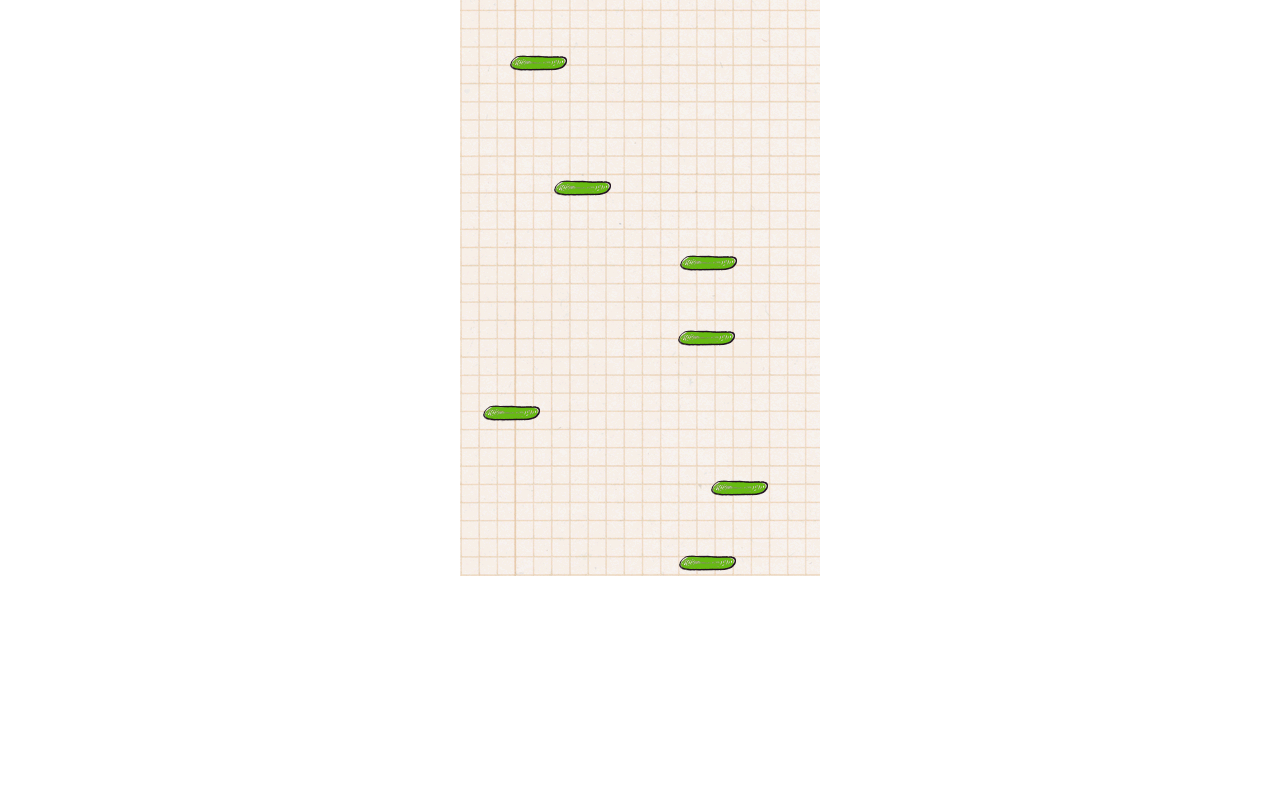
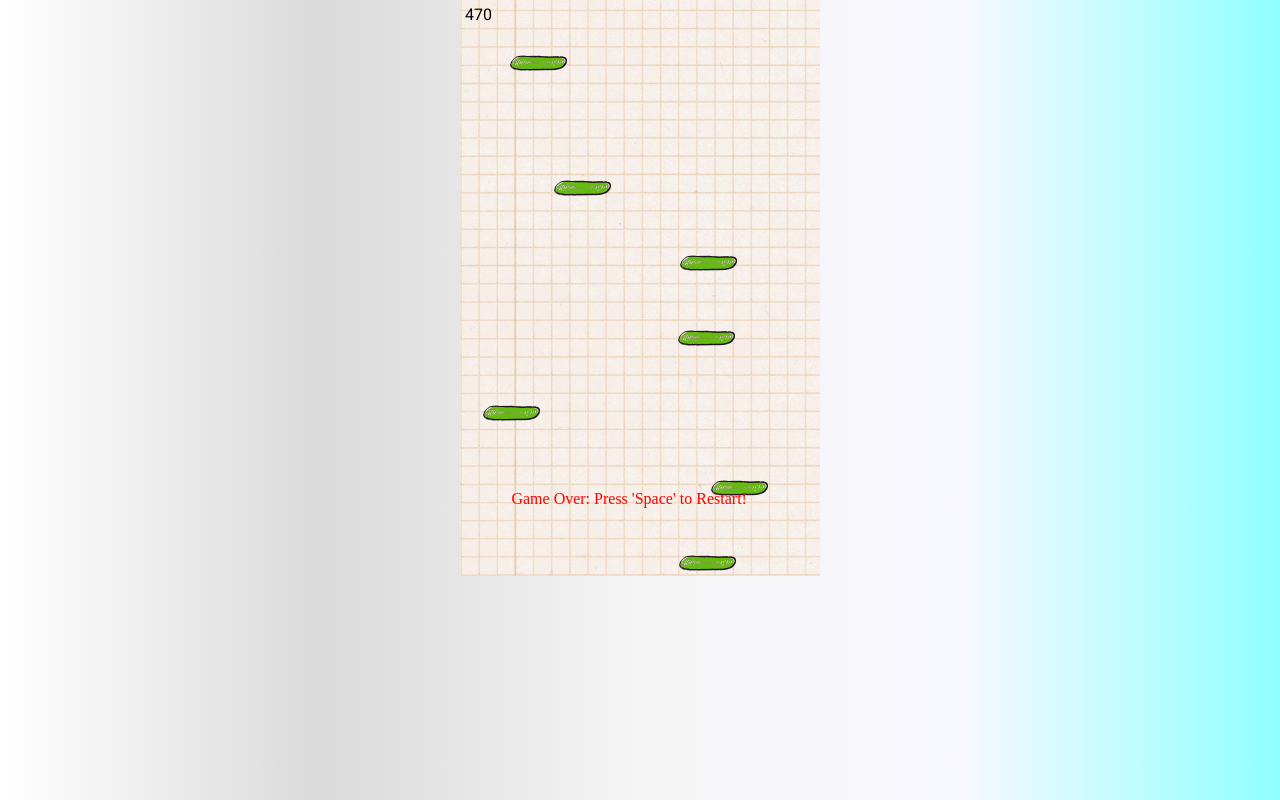
Before and after one commit to a-aar0n47/WebGameDev, a plain HTML site: page main/doodleJump/index.html in a window 1280 px wide. Drawn offline with Linux system fonts and the light colour scheme.

Commit message:
Almost done😁

```diff
--- a/main/doodleJump/game.js
+++ b/main/doodleJump/game.js
@@ -11,6 +11,14 @@ let doodlerY = (canvasHeight * (7/8)) - doodlerHeight;
 let doodlerRightImg;
 let doodlerLeftImg;
 
+let doodler = {
+    img: null,
+    x: doodlerX,
+    y: doodlerY,
+    width: doodlerWidth,
+    height: doodlerHeight
+}
+
 //game physics
 let velocityX = 0;
 let velocityY = 0;//doodler jump speed
@@ -23,15 +31,9 @@ let platformWidth = 60;
 let platformHeight = 18;
 let platformImg;
 
-
-let doodler = {
-    img: null,
-    x: doodlerX,
-    y: doodlerY,
-    width: doodlerWidth,
-    height: doodlerHeight
-}
-
+let score = 0;
+let maxScore = 0;
+let gameOver = false;
 
 window.onload = function() {
     canvas = document.getElementById("canvas");
@@ -63,6 +65,9 @@ window.onload = function() {
 
 const update = () => {
     requestAnimationFrame(update)
+    if (gameOver) {//if gameOver == true, we stop updating canvas
+        return;
+    }
     context.clearRect(0, 0, canvas.width, canvas.height);
     //drawing doodler
     doodler.x += velocityX;
@@ -76,7 +81,9 @@ const update = () => {
 
     velocityY += gravity;
     doodler.y += velocityY
-
+    if (doodler.y > canvas.height) {
+        gameOver = true;
+    }
     context.drawImage(doodler.img, doodler.x, doodler.y, doodler.width, doodler.height);
     //drawing platforms
     for (let i = 0; i < platformArray.length; i++) {
@@ -95,6 +102,18 @@ const update = () => {
         platformArray.shift();//removes first element from the array
         newPlatform()
     }
+
+    //updating score and gameOver message
+    updateScore();
+    context.fillStyle = "black";
+    context.font = "16px Roboto";
+    context.fillText(score, 5, 20);
+
+    if (gameOver) {
+        context.fillStyle = "red";
+        context.font = "16px 'Poppins'"
+        context.fillText("Game Over: Press 'Space' to Restart!", canvasWidth/7, canvasHeight * (7/8));
+    }
 }
 
 
@@ -106,6 +125,22 @@ const moveDoodler = (e) => {
     else if(e.keyCode === 37 || e.keyCode === 65) {//move left using arrowLeft and "a"
         velocityX = -4;
         doodler.img = doodlerLeftImg;
+    }
+    else if(e.keyCode === 32 && gameOver) {
+        //reseting game when space bar is clicked and gameOver === true
+        doodler = {
+            img: doodlerRightImg,
+            x: doodlerX,
+            y: doodlerY,
+            width: doodlerWidth,
+            height: doodlerHeight
+        }
+        //resetting necessary variables and recalling necessary method to place platforms and restart game
+        velocityX = 0;
+        velocityY = initialVelocityY;
+        score = 0;
+        gameOver = false;
+        placePlatforms();
     }
 }
 
@@ -168,3 +203,17 @@ const detectCollision = (a, b) => {
             a.y < b.y + b.height &&//a's top left corner doesn't reach b's bottom left corner
             a.y + a.height > b.y;//a's bottom left corner passes b's top left corner
 }
+
+const updateScore = () => {
+    let points = Math.floor(45*Math.random())//(0-1) * 45 --> (0-45)
+    //making sure user doesn't gain any points unless progressing up on different platfoms
+    if (velocityY < 0){//negative going up
+        maxScore +=points;
+        if (score < maxScore) {
+            score = maxScore
+        }
+    }
+    else if (velocityY >= 0) {
+        maxScore -= points;
+    }
+}
--- a/main/doodleJump/index.html
+++ b/main/doodleJump/index.html
@@ -5,6 +5,9 @@
     <meta name="viewport" content="width=device-width, initial-scale=1.0">
     <meta http-equiv="X-UA-Compatible" content="IE=edge">
     <link rel="stylesheet" href="/main/doodleJump/styles.css">
+    <link rel="preconnect" href="https://fonts.googleapis.com">
+    <link rel="preconnect" href="https://fonts.gstatic.com" crossorigin>
+    <link href="https://fonts.googleapis.com/css2?family=Poppins&family=Roboto&display=swap" rel="stylesheet">
     <title>Doodle Jump | Aaron Musisi</title>
 </head>
 <body>
--- a/main/doodleJump/styles.css
+++ b/main/doodleJump/styles.css
@@ -7,6 +7,7 @@ body{
     height: 100dvh;
     width: 100dvw;
     text-align: center;
+    background: linear-gradient(to right, #fff, #dadada, whitesmoke, ghostwhite, #8fffff);
 }
 #canvas{
     background-image: url("/main/doodleJump/images/doodlejumpbg.png");
```
